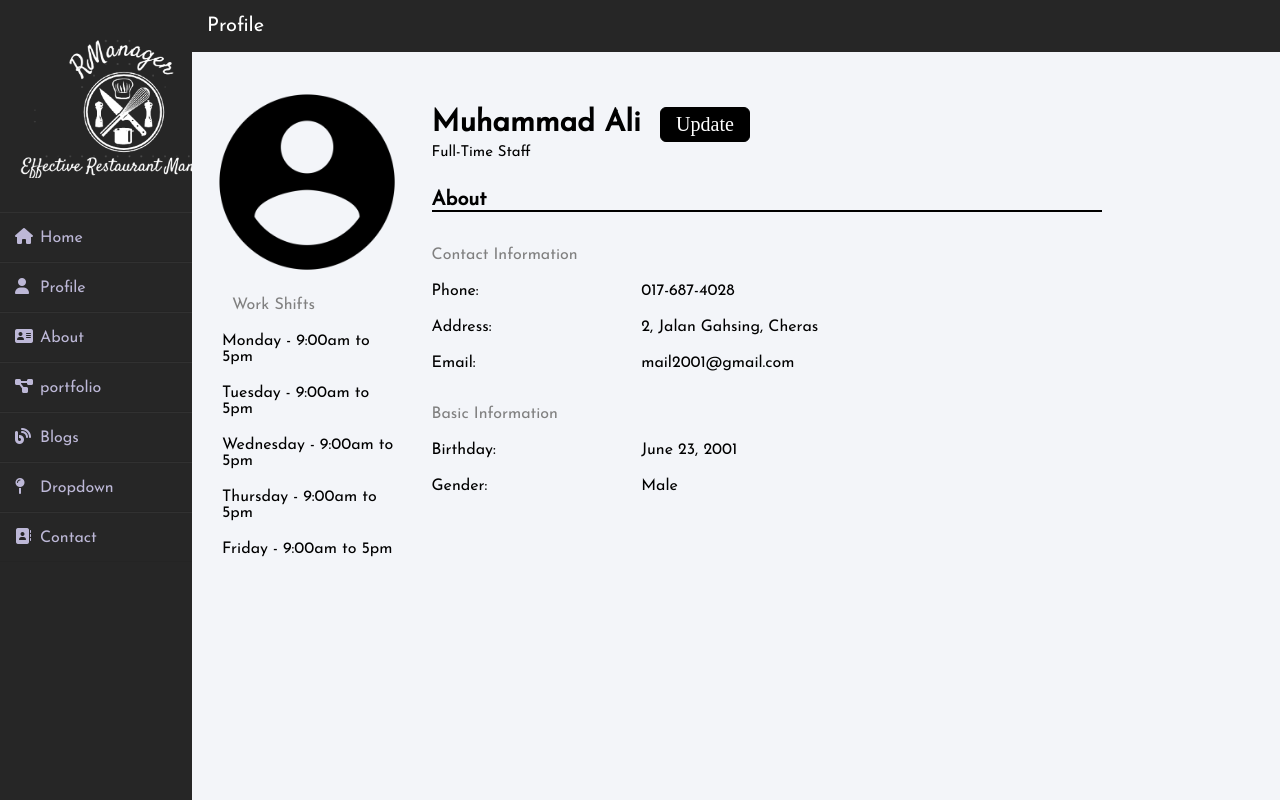
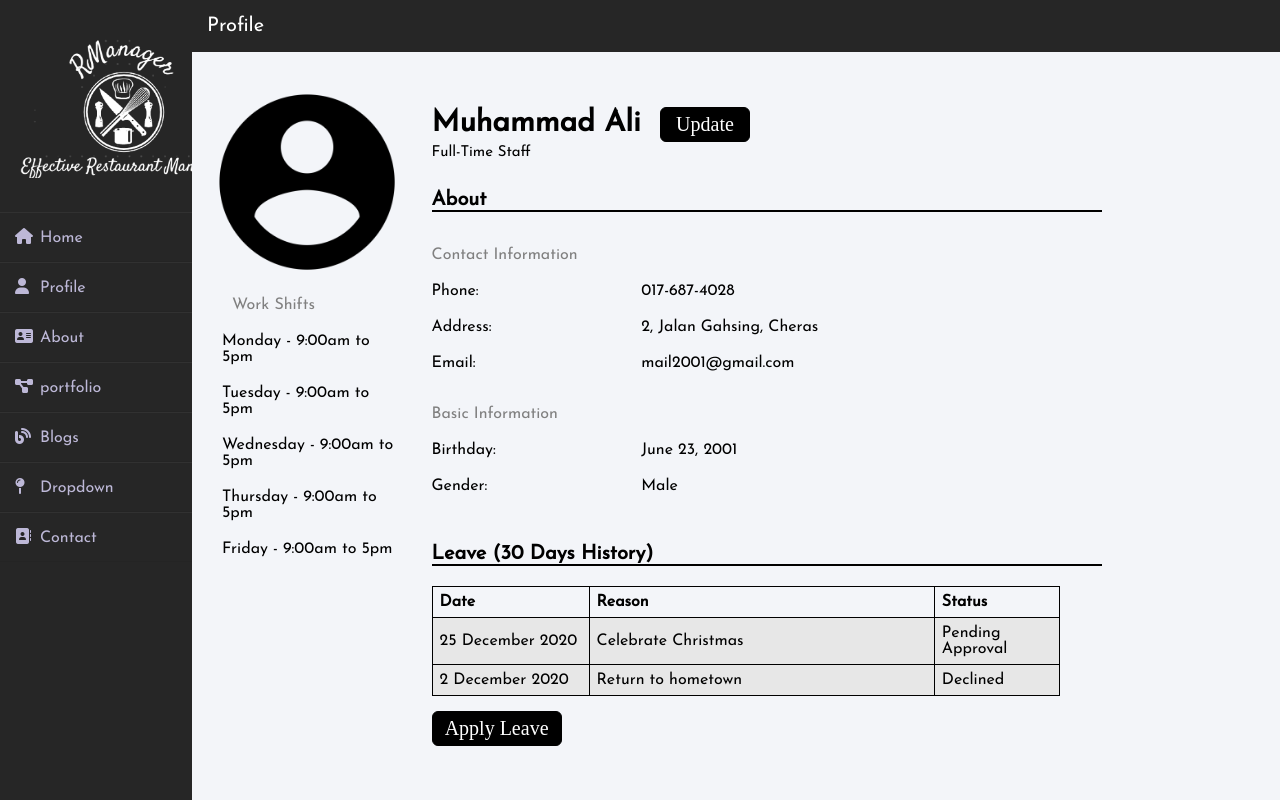
Before and after one commit to NelsonGan/rmanager, a PHP site: page /profile.php in a window 1280 px wide. Run offline with PHP 8.4, Linux system fonts and the light colour scheme; some libraries are stand-ins or nearby versions.

Commit message:
Added apply leave function

```diff
--- a/profile.php
+++ b/profile.php
@@ -29,7 +29,7 @@
                 <p class="name">Muhammad Ali <input type="submit" class="btn" value="Update" style="margin-left: 10px; height: 35px;"> </p>
                 <p class="job-title">Full-Time Staff</p>
 
-                <p class="about">About</p>
+                <p class="section">About</p>
 
                 <p class="title">Contact Information</p>
                 <div class="content">
@@ -55,6 +55,29 @@
                         <p>Male</p>
                     </div>
                 </div>
+
+                <p class="section">Leave (30 Days History)</p>
+
+                <table class="leavetable">
+                <tr>
+                    <th style="width: 25%;">Date</th>
+                    <th>Reason</th>
+                    <th style="width: 20%;">Status</th>
+                </tr>
+                <tr>
+                    <td>25 December 2020</td>
+                    <td>Celebrate Christmas</td>
+                    <td>Pending Approval</td>
+                </tr>
+                <tr>
+                    <td>2 December 2020</td>
+                    <td>Return to hometown</td>
+                    <td>Declined</td>
+                </tr>
+                </table>
+
+                <input type="submit" class="btn" value="Apply Leave" style="margin: 15px 0px; height: 35px; width: 130px; padding: 2px;">
+
             </div>
         </div>
     </div>
--- a/stylesheets/profile.css
+++ b/stylesheets/profile.css
@@ -72,7 +72,7 @@
 
 }
 
-.about
+.section
 {
     margin: 30px 0px 20px 0px;
     border-bottom: 2px solid black;
@@ -101,3 +101,21 @@
 {
     margin-left: 10px;
 }
+
+.leavetable
+{
+    width: 75%;
+    text-align: left;
+    border-collapse: collapse;
+}
+
+.leavetable, .leavetable th, .leavetable td
+{
+    border: 1px solid black;
+    padding: 7px;
+}
+
+.leavetable td
+{
+    background-color: rgb(231, 231, 231);
+}
```
